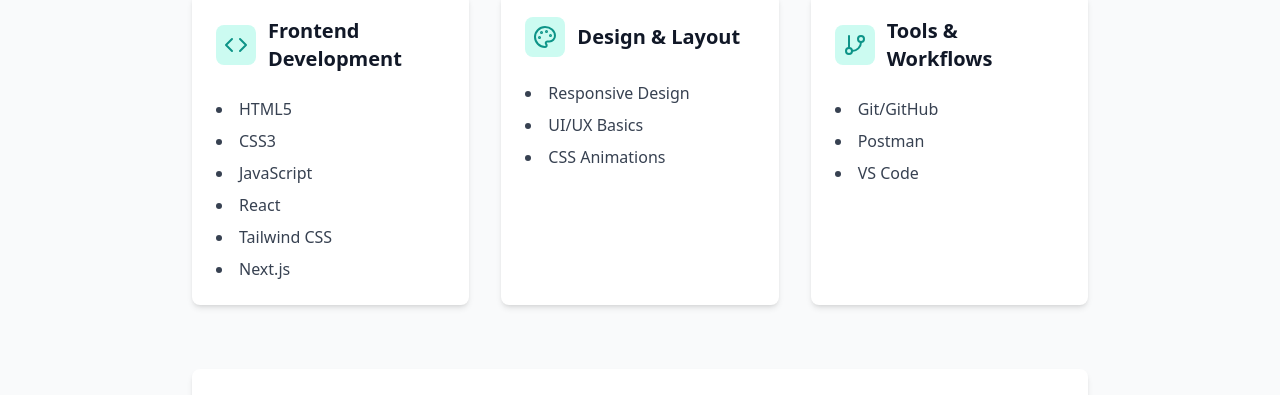
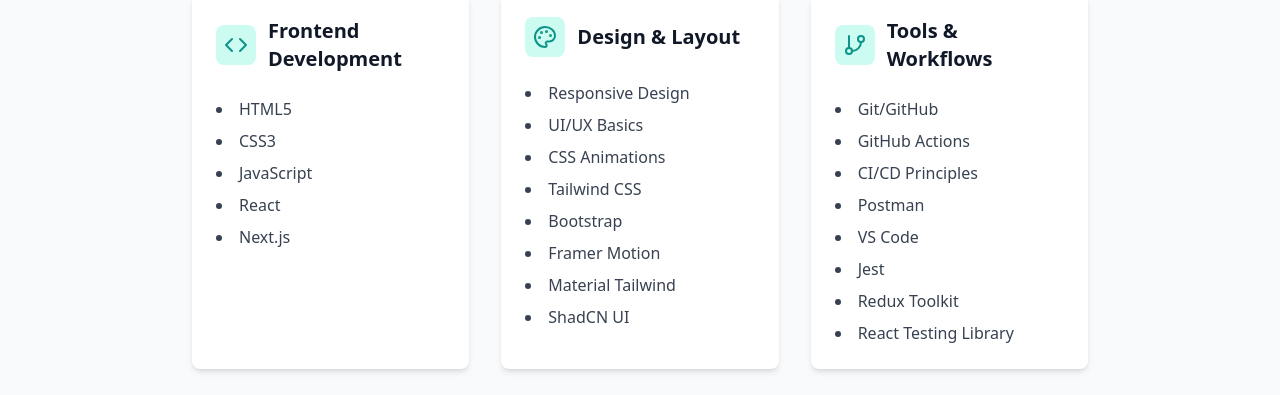
Before and after one commit to mohamed-elrokapy/portofolio, a React (Vite) app in the folder project/: page / in a window 1280 px wide. Shown: the part 1915-2310 px from the top of the page. Built offline with nearby package versions, Linux system fonts and the light colour scheme.

Commit message:
Update Skills.tsx

```diff
--- a/project/src/components/Skills.tsx
+++ b/project/src/components/Skills.tsx
@@ -16,7 +16,7 @@
         { name: "CSS3" },
         { name: "JavaScript" },
         { name: "React" },
-        { name: "Tailwind CSS" },
+
         { name: "Next.js" },
       ],
     },
@@ -28,7 +28,12 @@
   { name: "Responsive Design" },
   { name: "UI/UX Basics" },
   { name: "CSS Animations" },
-      ],
+  { name: "Tailwind CSS" },
+  { name: "Bootstrap" },
+  { name: "Framer Motion" },
+  { name: "Material Tailwind" },
+  { name: "ShadCN UI" }
+]
     },
     {
       id: "tools",
@@ -36,10 +41,14 @@
       title: translations.skills.tools,
       skills: [
   { name: "Git/GitHub" },
+  { name: "GitHub Actions" },
+  { name: "CI/CD Principles" },
   { name: "Postman" },
   { name: "VS Code" },
-      ],
-    },
+  { name: "Jest" },
+  { name: "Redux Toolkit" },
+  { name: "React Testing Library" }
+]    },
   ];
 
   return (
```
Lines whose indentation alone changed are shown as unchanged.
